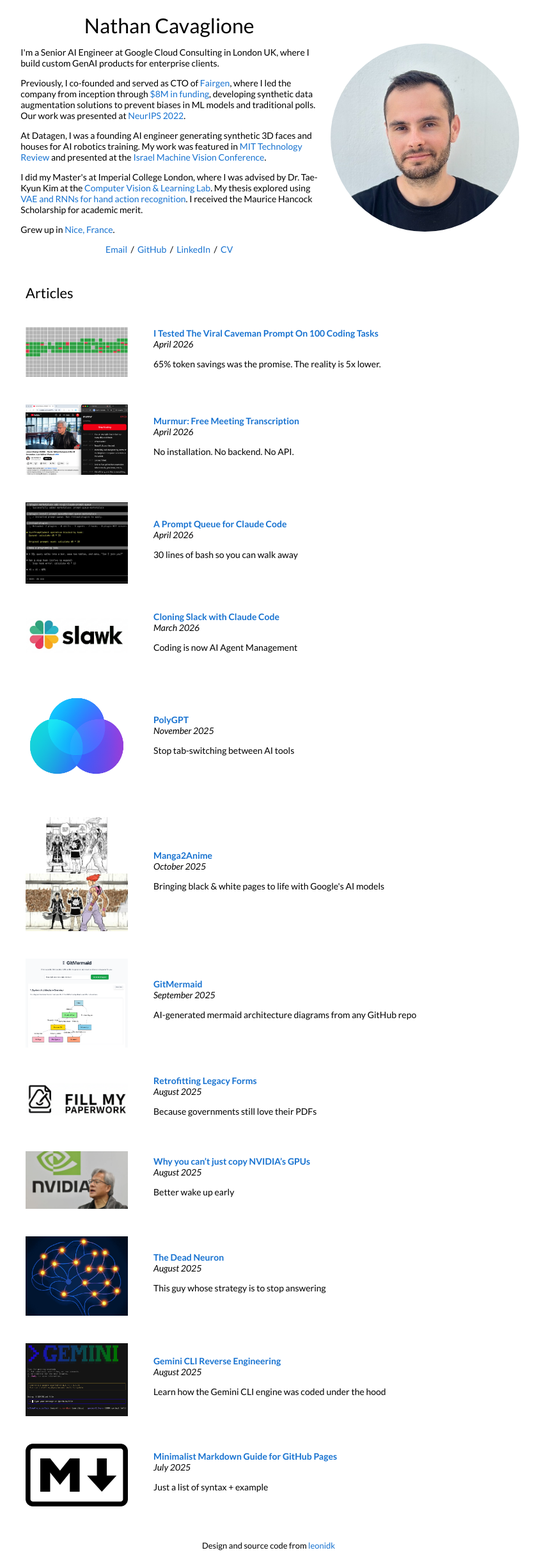
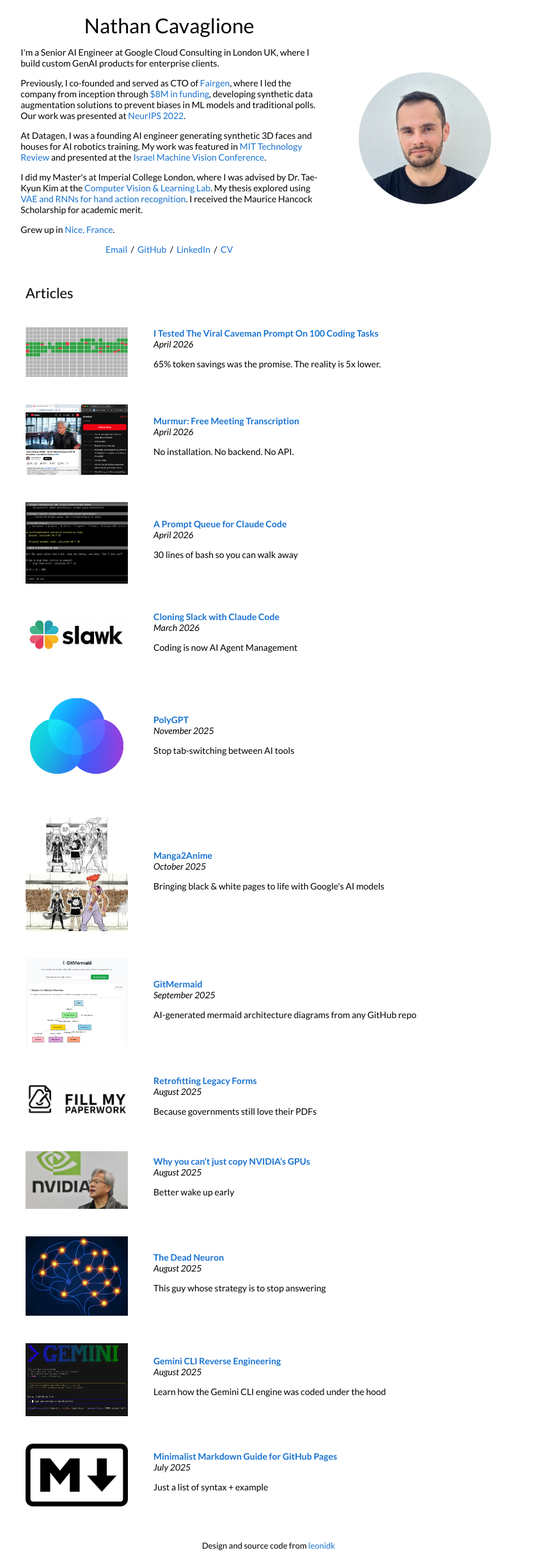
Before and after one commit to ncvgl/ncvgl.github.io, a Jekyll site: the page built from index.html, in a window 1280 px wide. Shown: the whole page at 64% size, without its empty margins (220-1063 px from the left). Built offline with Jekyll 4.4.1, drawn with Linux system fonts in a browser that asks for light colours.

Commit message:
Shrink profile photo to 70% of hero cell and center it
Co-Authored-By: Claude Opus 4.7 (1M context) <noreply@anthropic.com>

```diff
--- a/assets/css/simple.css
+++ b/assets/css/simple.css
@@ -43,8 +43,10 @@ name {
 img[alt="profile photo"] {
   border-radius: 50% !important;
   object-fit: cover;
-  width: 100%;
+  width: 70%;
   max-width: 100%;
+  display: block;
+  margin: 0 auto;
 }
 
 /* Home hero: name + photo + intro text.
```
